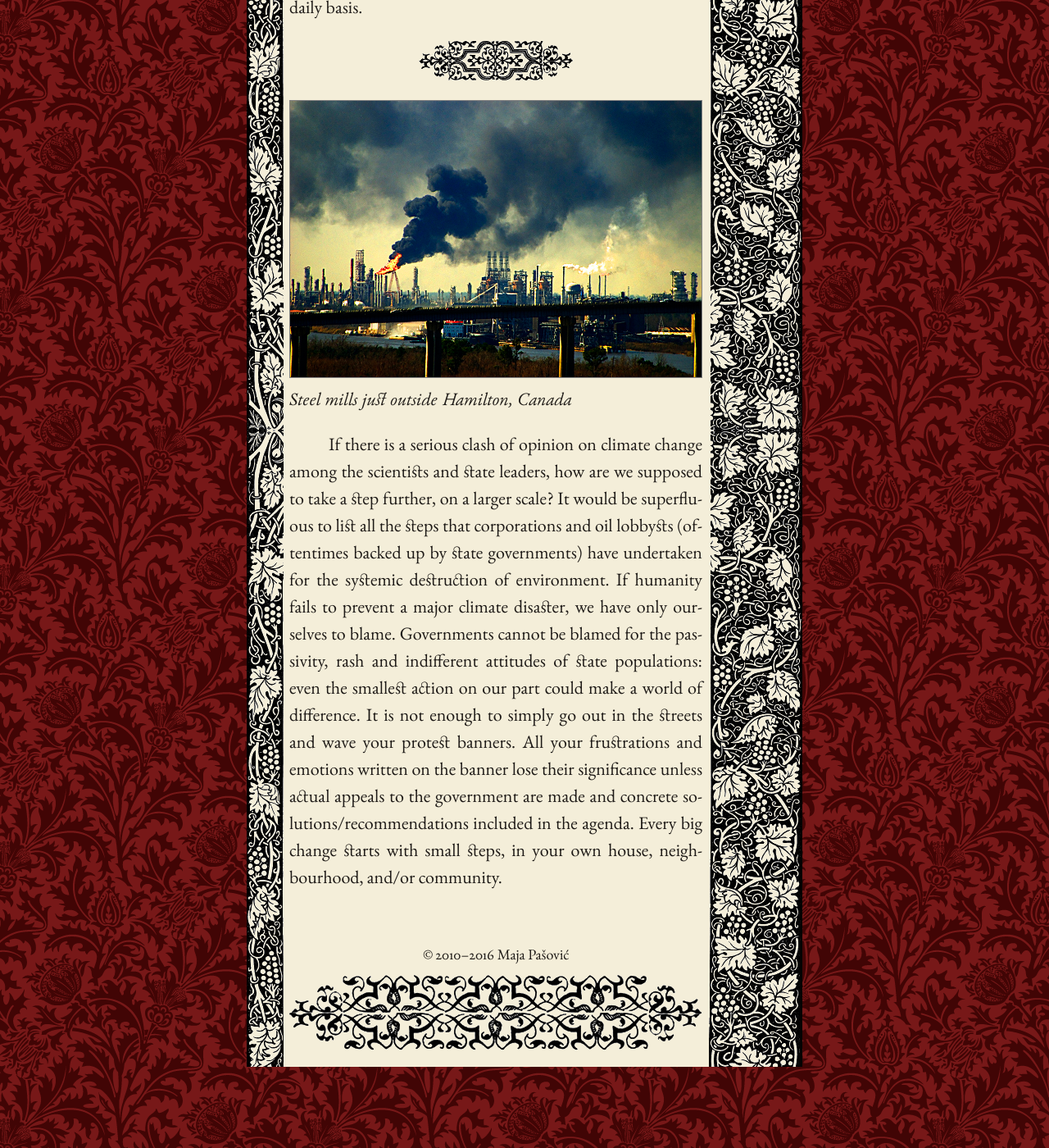
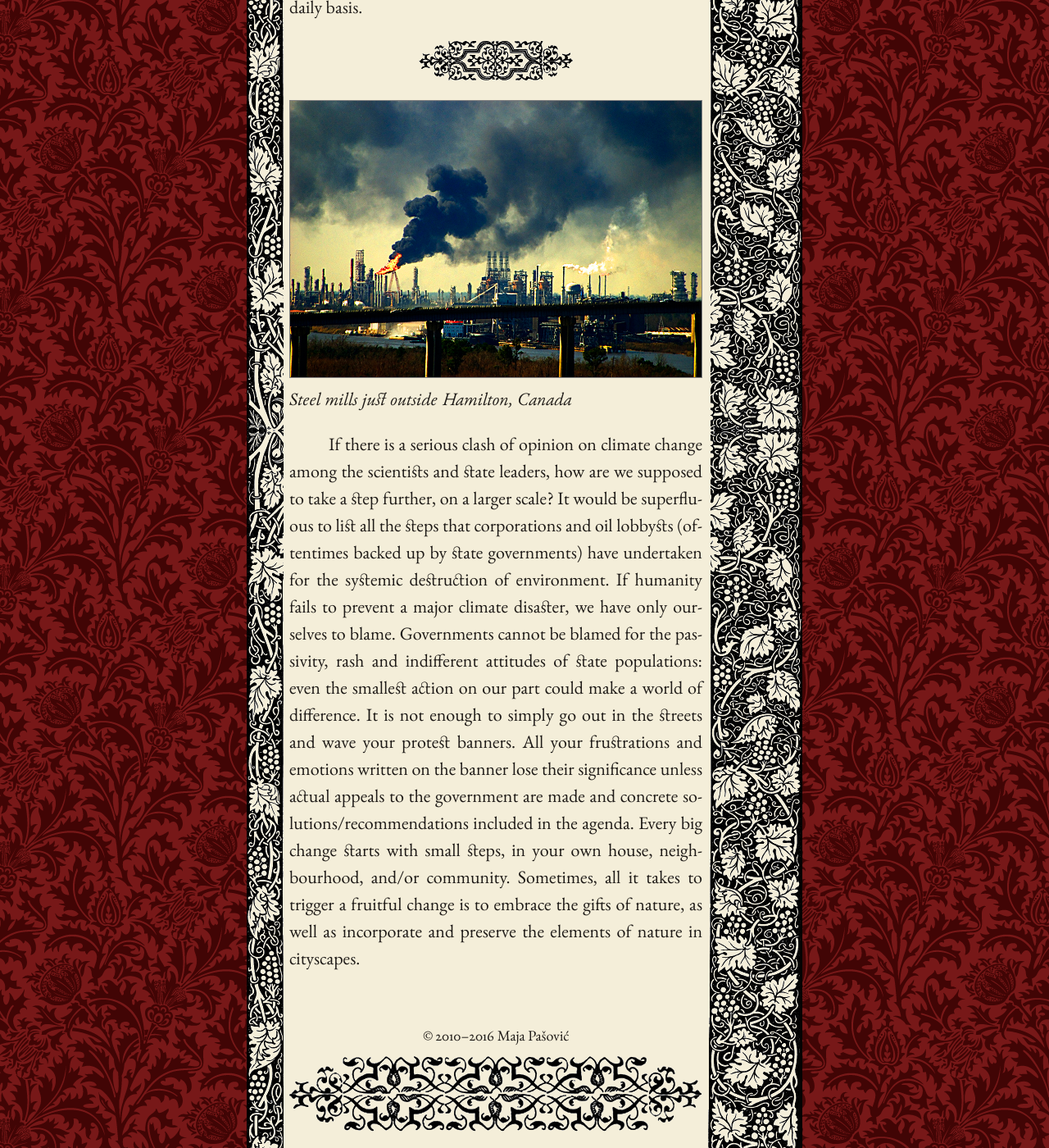
Before and after one commit to mpasovic/majapasovic.org, a Jekyll site: the page built from _posts/2016-08-29--baked-new-world-how-determined-are-we-to-survive-the-climate-crisis.md, in a window 1280 px wide and 1400 px high, scrolled down 4410 px. Shown: the whole window at 82% size. Built offline with Jekyll 4.4.1, drawn with Linux system fonts in a browser that asks for light colours; nearby versions of some CDN libraries.

Commit message:
Updated 2016-08-29--baked-new-world-how-determined-are-we-to-survive-the-climate-crisis.md

```diff
--- a/_posts/2016-08-29--baked-new-world-how-determined-are-we-to-survive-the-climate-crisis.md
+++ b/_posts/2016-08-29--baked-new-world-how-determined-are-we-to-survive-the-climate-crisis.md
@@ -31,4 +31,4 @@
 ![Hamilton_ON.jpg]({{site.baseurl}}/img/Hamilton_ON.jpg)
      *Steel mills just outside Hamilton, Canada*
 
-If there is a serious clash of opinion on climate change among the scientists and state leaders, how are we supposed to take a step further, on a larger scale? It would be superfluous to list all the steps that corporations and oil lobbysts (oftentimes backed up by state governments) have undertaken for the systemic destruction of environment. If humanity fails to prevent a major climate disaster, we have only ourselves to blame. Governments cannot be blamed for the passivity, rash and indifferent attitudes of state populations: even the smallest action on our part could make a world of difference. It is not enough to simply go out in the streets and wave your protest banners. All your frustrations and emotions written on the banner lose their significance unless actual appeals to the government are made and concrete solutions/recommendations included in the agenda. Every big change starts with small steps, in your own house, neighbourhood, and/or community.
+If there is a serious clash of opinion on climate change among the scientists and state leaders, how are we supposed to take a step further, on a larger scale? It would be superfluous to list all the steps that corporations and oil lobbysts (oftentimes backed up by state governments) have undertaken for the systemic destruction of environment. If humanity fails to prevent a major climate disaster, we have only ourselves to blame. Governments cannot be blamed for the passivity, rash and indifferent attitudes of state populations: even the smallest action on our part could make a world of difference. It is not enough to simply go out in the streets and wave your protest banners. All your frustrations and emotions written on the banner lose their significance unless actual appeals to the government are made and concrete solutions/recommendations included in the agenda. Every big change starts with small steps, in your own house, neighbourhood, and/or community. Sometimes, all it takes to trigger a fruitful change is to embrace the gifts of nature, as well as incorporate and preserve the elements of nature in cityscapes.
```
